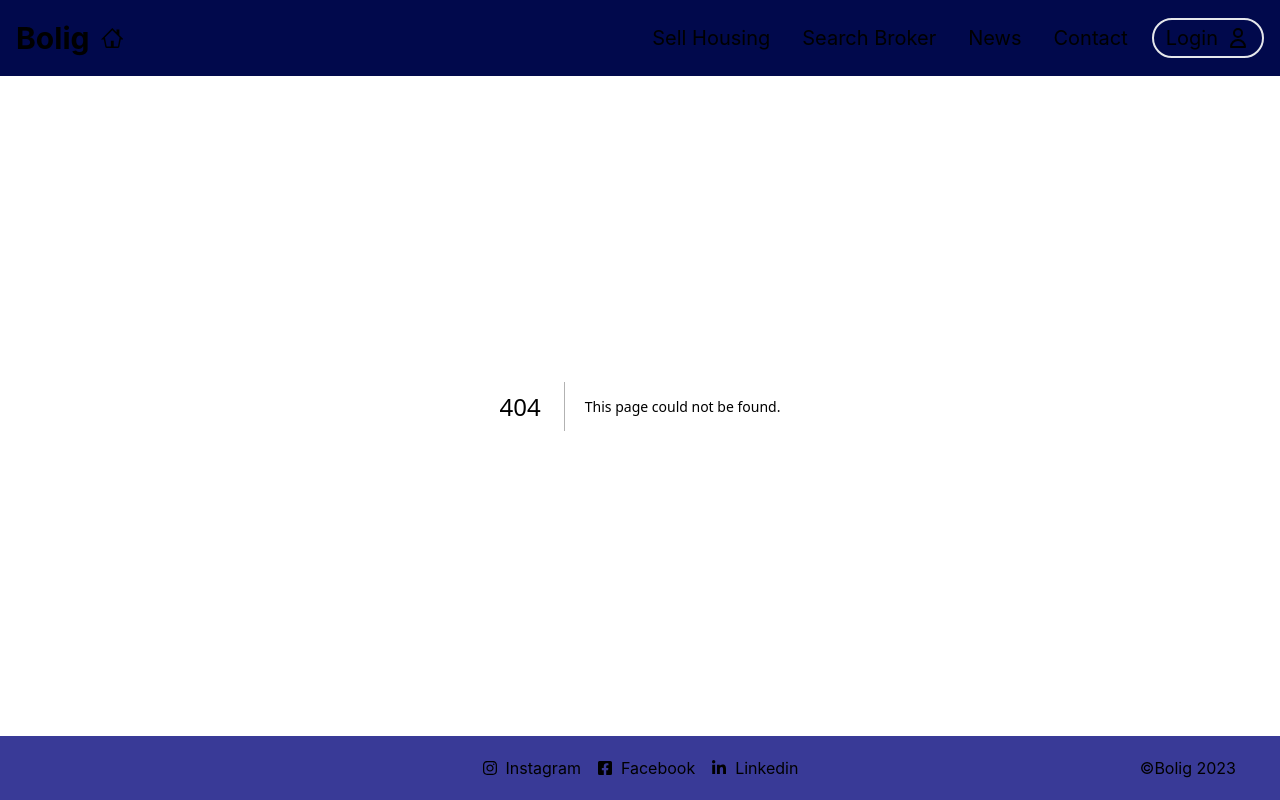
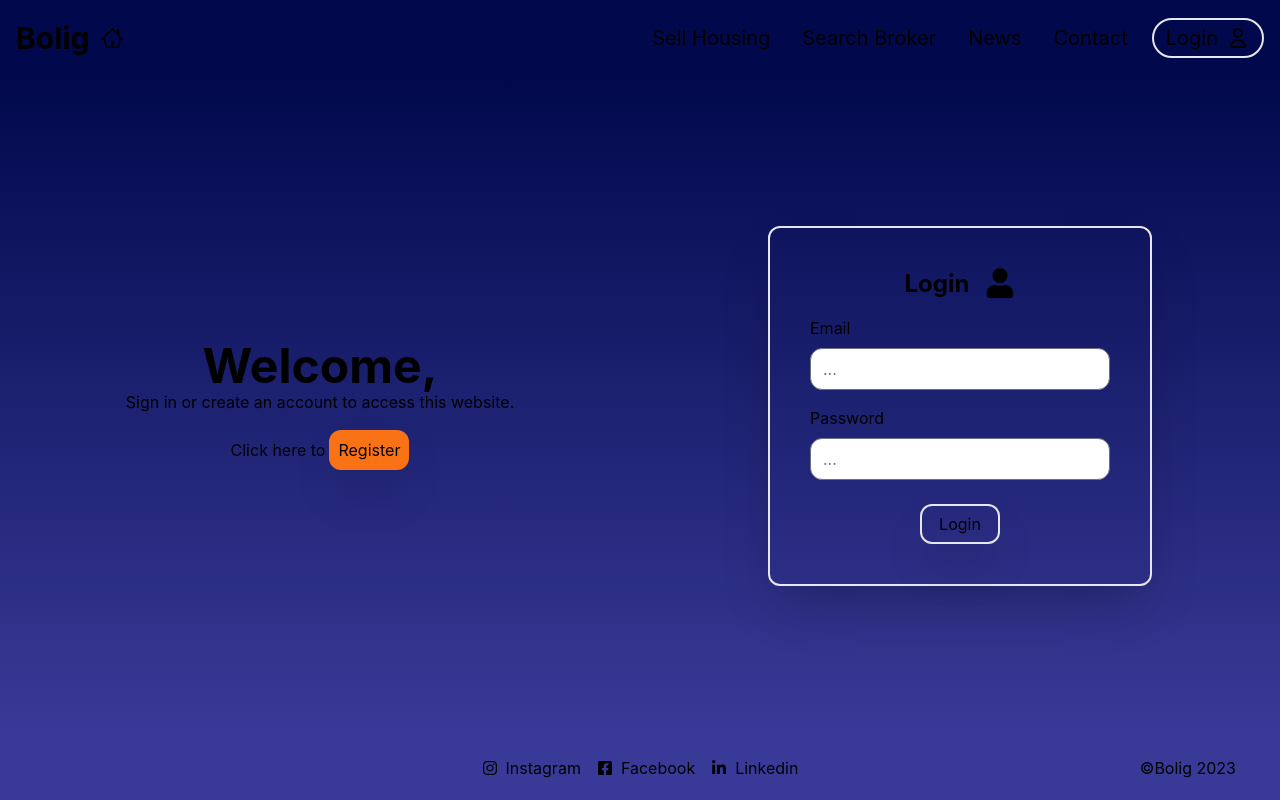
Before and after one commit to MaxAndreasLundin/bolig-web, a Next.js app: page /java/javaChat in a window 1280 px wide. Before the commit this address had no page. Built offline with nearby package versions, Linux system fonts and the light colour scheme.

Commit message:
Changed folder structure for java parts.

```diff
--- a/app/javaChat/page.tsx
+++ b/app/java/javaChat/page.tsx
@@ -1,9 +1,9 @@
 "use client";
 import React, { useState } from "react";
-import FormChatLogin from "../../components/Chat/FormChatLogin";
-import FormChatRegistration from "../../components/Chat/FormChatRegistration";
+import FormChatLogin from "../../../components/Chat/FormChatLogin";
+import FormChatRegistration from "../../../components/Chat/FormChatRegistration";
 
-const page = () => {
+const JavaChatLogin = () => {
   const [click, setClick] = useState<boolean>(true);
 
   const handleClick = () => {
@@ -11,7 +11,7 @@ const page = () => {
   };
 
   return (
-    <div className="flex flex-1">
+    <div className="bg-bolig flex flex-1">
       <div className="grid w-full grid-cols-1 grid-rows-3 sm:grid-cols-2 sm:grid-rows-1">
         <div className="flex flex-col items-center justify-center">
           <h1 className="text-5xl font-bold">Welcome,</h1>
@@ -37,4 +37,4 @@ const page = () => {
   );
 };
 
-export default page;
+export default JavaChatLogin;
--- a/app/javaChatBot/page.tsx
+++ b/app/java/javaChatBot/page.tsx
@@ -1,7 +1,7 @@
 "use client";
 
 import React, { useState, useRef, useEffect } from "react";
-import AdminPanel from "../../components/Chat/AdminPanel";
+import AdminPanel from "../../../components/Chat/AdminPanel";
 
 interface ChatMessage {
   human: boolean;
--- a/app/login/page.tsx
+++ b/app/login/page.tsx
@@ -3,7 +3,7 @@ import React, { useState } from "react";
 import LoginForm from "../../components/login/LoginForm";
 import RegistrationForm from "../../components/login/RegistrationForm";
 
-const login = () => {
+const Login = () => {
   const [click, setClick] = useState(true);
 
   const handleClick = () => {
@@ -37,4 +37,4 @@ const login = () => {
   );
 };
 
-export default login;
+export default Login;
```
